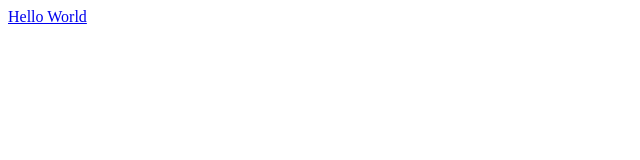
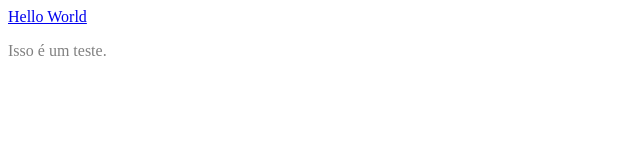
Before and after one commit to fabsazuos/site-teste, a plain HTML site: page index.html in a window 1280 px wide. Shown: the full height of the page, 0-640 px from the left. Drawn offline with Linux system fonts and the light colour scheme.

Commit message:
Update index.html

```diff
--- a/index.html
+++ b/index.html
@@ -7,5 +7,8 @@
 </head>
 <body>
     <a  href="https://www.youtube.com/results?search_query=bootstrap" target="_blank">Hello World</a>
+
+    <br>
+    <p style="color: gray;">Isso é um teste.</p>
 </body>
 </html>
```
